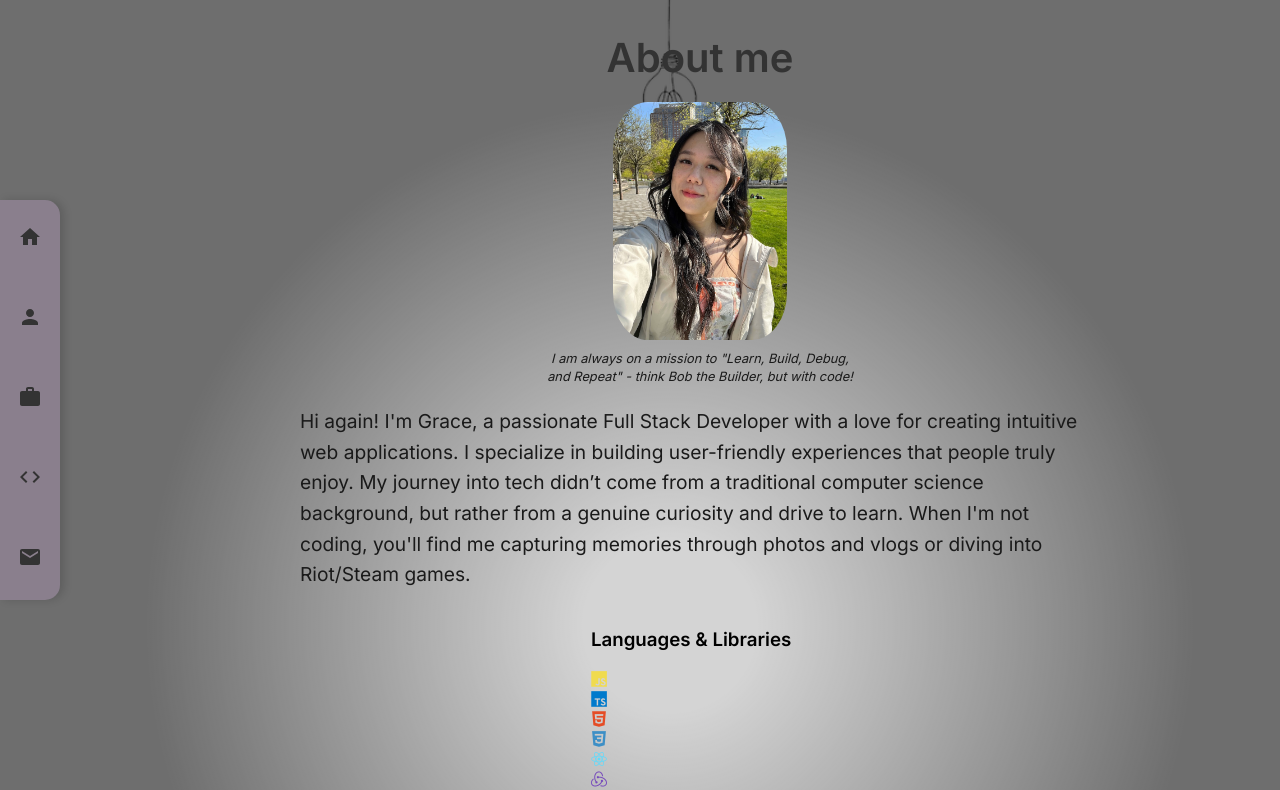
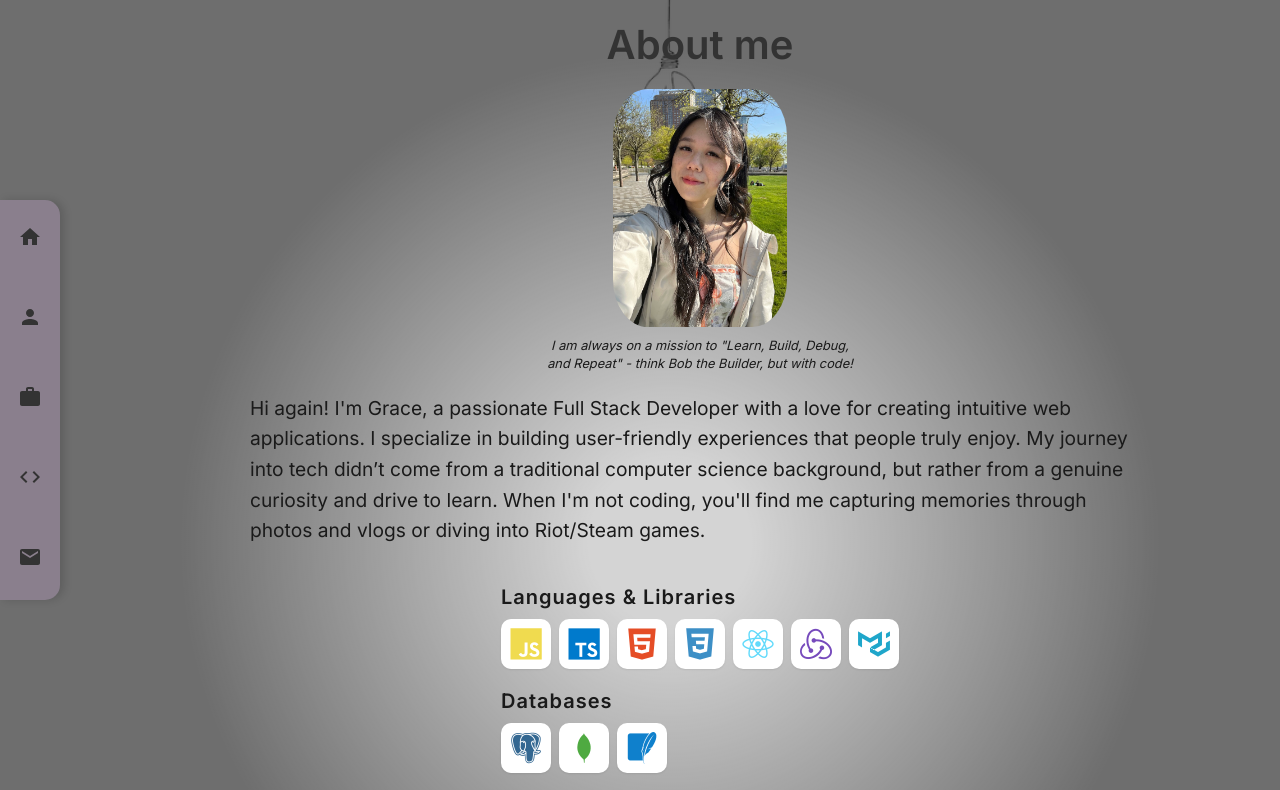
Before and after one commit to gracelo0717/gracelo0717.github.io, a React app: page /aboutme in a window 1280 px wide. Shown: the top 790 px of the page. Built offline with nearby package versions, Linux system fonts and the light colour scheme.

Commit message:
add css for tech stack

```diff
--- a/src/styles.css
+++ b/src/styles.css
@@ -206,6 +206,7 @@ h2 {
   font-size: 2.5rem;
   color: #333333;
   margin-bottom: 20px;
+  margin-top: 20px;
   font-weight: 600;
 }
 
@@ -248,7 +249,7 @@ h2 {
 p {
   font-size: 1.2rem;
   color: #1a1a1a;
-  max-width: 800px;
+  max-width: 900px;
   line-height: 1.6;
   padding: 0 20px;
   margin-top: 20px;
@@ -269,6 +270,44 @@ p {
   align-items: center;
   margin-left: 60px;
   width: calc(100% - 60px);
+}
+
+.tech-stack {
+  display: flex;
+  flex-direction: column;
+  max-width: 900px;
+}
+
+.tech-stack h3 {
+  font-size: 1.25rem;
+  font-weight: 600;
+  margin-bottom: 10px;
+  letter-spacing: 0.05em;
+  color: #1a1a1a;
+}
+
+.tech-grid {
+  display: flex;
+  gap: 8px;
+}
+
+.tech-icon {
+  width: 50px;
+  height: 50px;
+  font-size: 2rem;
+  background-color: #fff;
+  border-radius: 10px;
+  display: flex;
+  justify-content: center;
+  align-items: center;
+  box-shadow: 0 1px 2px rgba(0, 0, 0, 0.08);
+  transition: transform 0.2s ease, box-shadow 0.2s ease;
+  cursor: default;
+}
+
+.tech-icon:hover {
+  transform: scale(1.15);
+  box-shadow: 0 4px 12px rgba(0, 0, 0, 0.1);
 }
 
 /* Experiences */
```
Also changed, not shown: src/components/Footer.tsx (added, +14 -0 lines), 3 other files (tests, documents, lock files or other folders).
